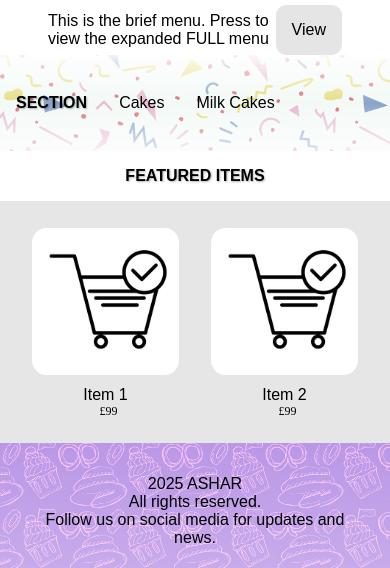
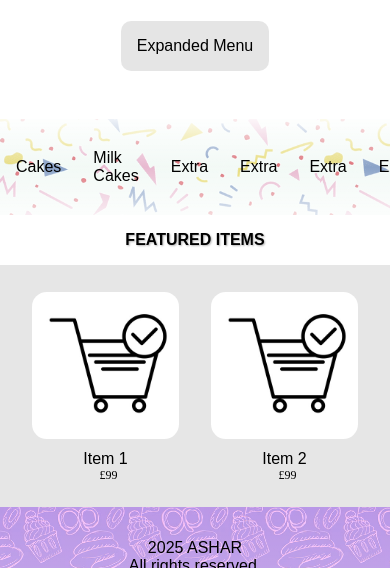
Before and after one commit to asharadeel/FloralFinesse-Website, a plain HTML site: page menu.html in a window 390 px wide. Shown: the part 242-810 px from the top of the page. Drawn offline with Linux system fonts and the light colour scheme; a web font is replaced by a local one.

Commit message:
MENU FIXES
- fixed styling
- fixed access between pages

```diff
--- a/CSS FILES/detailedmenu.css
+++ b/CSS FILES/detailedmenu.css
@@ -27,8 +27,9 @@ header{
     align-items: center;
     justify-content: center;
     background-color: rgba(0,0,0,0.5);
-    width: 20em;
+    width: 10em;
     height: 10em;
+    margin: 0em 2em;
 }
 
 h3{
@@ -142,4 +143,22 @@ h2{
         }
     }
 
+    .briefMenu{
+    display: flex;
+    align-items: center;
+    justify-content: center;
+    padding: 0em 2em 2em 2em;
+    a{
+        background-color: rgba(0,0,0,0.1);
+        border-radius: 10px;
+    }
+    a:hover{
+        background-color: rgba(0,0,0,0.8);
+        color: white;
+        border-radius: 50%;
+        text-shadow: 1px 1px 2px rgba(0,0,0,0.2);
+    }
 }
+
+
+}
--- a/CSS FILES/menu.css
+++ b/CSS FILES/menu.css
@@ -71,6 +71,7 @@ button:hover{
     grid-template-rows: 1fr 2fr 2fr 2fr 2fr;
     max-height: 50vh;
 
+    overflow-y: auto;
     background-image: linear-gradient(rgba(255, 255, 255, 0.9),rgba(255, 255, 255, 0.3), rgba(255,255,255,0.8)), url('../GIFFILES/pattern2.gif');
     background-size: 20em;
 }
@@ -89,11 +90,12 @@ button:hover{
 }
 
 .briefMenu{
+    margin: 1em;
     display: flex;
     flex-direction: row;
     align-items: center;
     justify-content: space-between;
-    padding: 0em 3em 0em 3em;
+    padding: 0em 2em 0em 2em;
     a{
         background-color: rgba(0,0,0,0.1);
         border-radius: 10px;
@@ -121,6 +123,10 @@ button:hover{
     }
 
     .itemType{
+        h2{
+            display: none;
+        }
+
         border-radius: 0px;
         display: flex;
         align-items: center;
@@ -145,4 +151,22 @@ button:hover{
         width: auto;
         font-size: 100%;
     }
+
+    .briefMenu{
+    display: flex;
+    align-items: center;
+    justify-content: center;
+    padding: 0em 2em 2em 2em;
+    a{
+        background-color: rgba(0,0,0,0.1);
+        border-radius: 10px;
+    }
+    a:hover{
+        background-color: rgba(0,0,0,0.8);
+        color: white;
+        border-radius: 50%;
+        text-shadow: 1px 1px 2px rgba(0,0,0,0.2);
+    }
 }
+
+}
--- a/menu.html
+++ b/menu.html
@@ -46,8 +46,7 @@
     <h1>Menu</h1>
 
     <section class="briefMenu">
-        <p> This is the brief menu. Press to view the expanded FULL menu</p>
-        <a href="detailedMenu.html">View</a>
+        <a href="detailedMenu.html">Expanded Menu</a>
     </section>
 
     <div class="menuContainer">
@@ -55,6 +54,12 @@
             <h2> SECTION </h2>
             <button id="cakesButton" class="itemTypeButton">Cakes</button>
             <button id="milkCakeButton" class="itemTypeButton">Milk Cakes</button>
+            <button>Extra</button>
+            <button>Extra</button>
+            <button>Extra</button>
+            <button>Extra</button>
+            <button>Extra</button>
+            <button>Extra</button>
         </section>
         <section class = "itemList">
             <h2 id ="menuType"> Text</h2>
```
Also changed, not shown: CSS FILES/homepage.css (+4 -3 lines), detailedMenu.html (+1 -3 lines).
